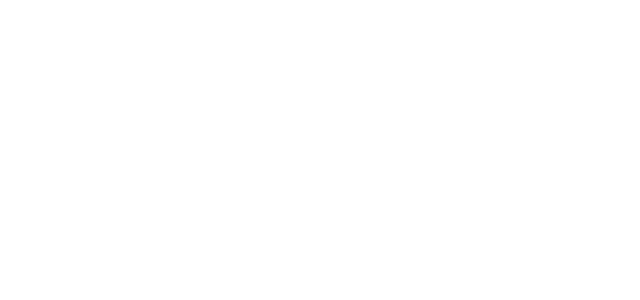
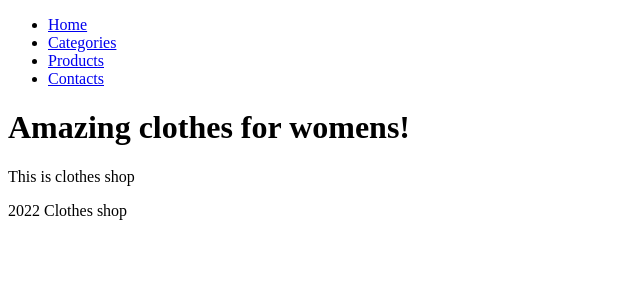
Before and after one commit to KubatovaTatyna/clothes-shop, a React (Create React App) app: page / in a window 1280 px wide. Shown: the top 300 px of the page, without its empty margins (0-640 px from the left). Built offline with nearby package versions, Linux system fonts and the light colour scheme.

Commit message:
Add 3 components

```diff
--- a/src/App.js
+++ b/src/App.js
@@ -1,7 +1,13 @@
+import Footer from "./components/Footer/Footer";
+import Header from "./components/Header/Header";
+import Nav from "./components/Nav/Nav";
 
 function App() {
   return (
     <div className="App">
+      <Nav />
+      <Header />
+      <Footer />
     </div>
   );
 }
--- /dev/null
+++ b/src/components/Footer/Footer.js
@@ -0,0 +1,9 @@
+import classes from './Footer.module.css'
+
+const Footer = () => {
+  return ( <footer className={classes.Footer}>
+    2022 Clothes shop
+  </footer> );
+}
+
+export default Footer;
--- /dev/null
+++ b/src/components/Header/Header.js
@@ -0,0 +1,10 @@
+import classes from './Header.module.css'
+
+const Header = () => {
+  return ( <header className={classes.Header}>
+    <h1>Amazing clothes for womens!</h1>
+    <p>This is clothes shop</p>
+  </header> );
+}
+
+export default Header;
--- /dev/null
+++ b/src/components/Nav/Nav.js
@@ -0,0 +1,14 @@
+import classes from './Nav.module.css';
+
+const Nav = () => {
+  return ( <nav className={classes.Nav}>
+      <ul>
+        <li><a href='#'>Home</a></li>
+        <li><a href='#'>Categories</a></li>
+        <li><a href='#'>Products</a></li>
+        <li><a href='#'>Contacts</a></li>
+      </ul>
+  </nav> );
+}
+
+export default Nav;
```
Also changed, not shown: src/components/Footer/Footer.module.css (added), src/components/Header/Header.module.css (added), src/components/Nav/Nav.module.css (added).
